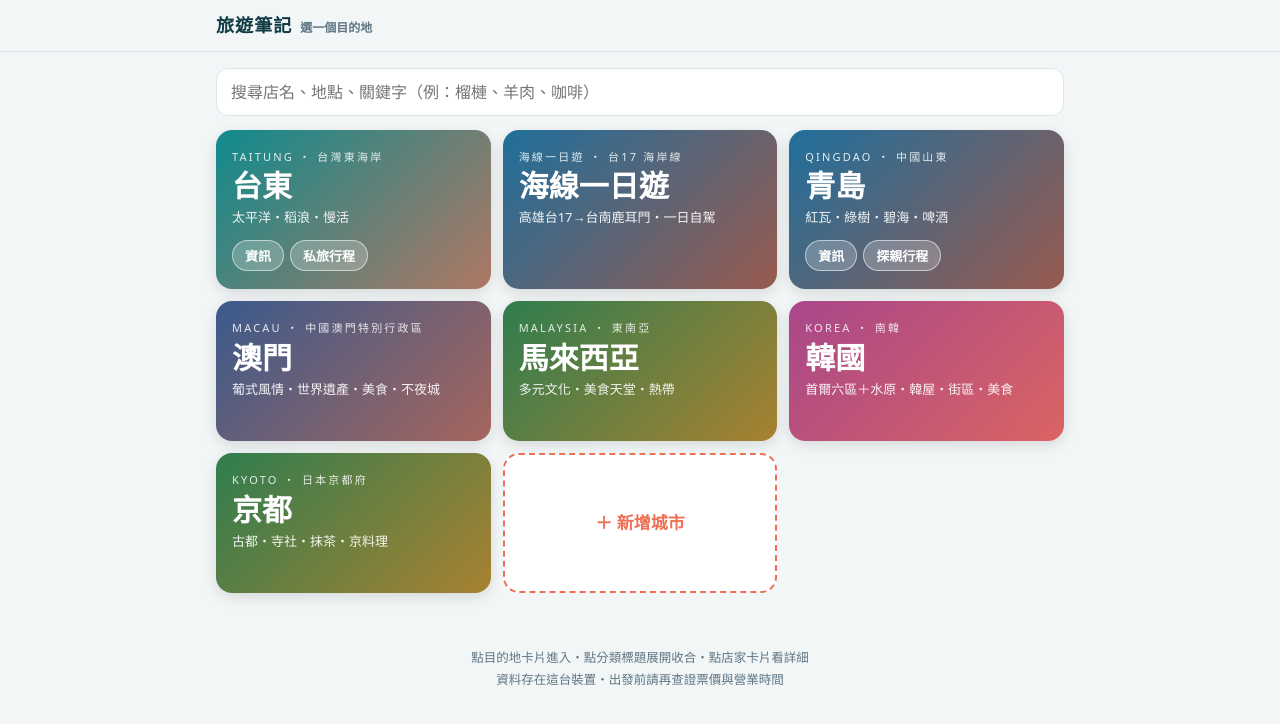
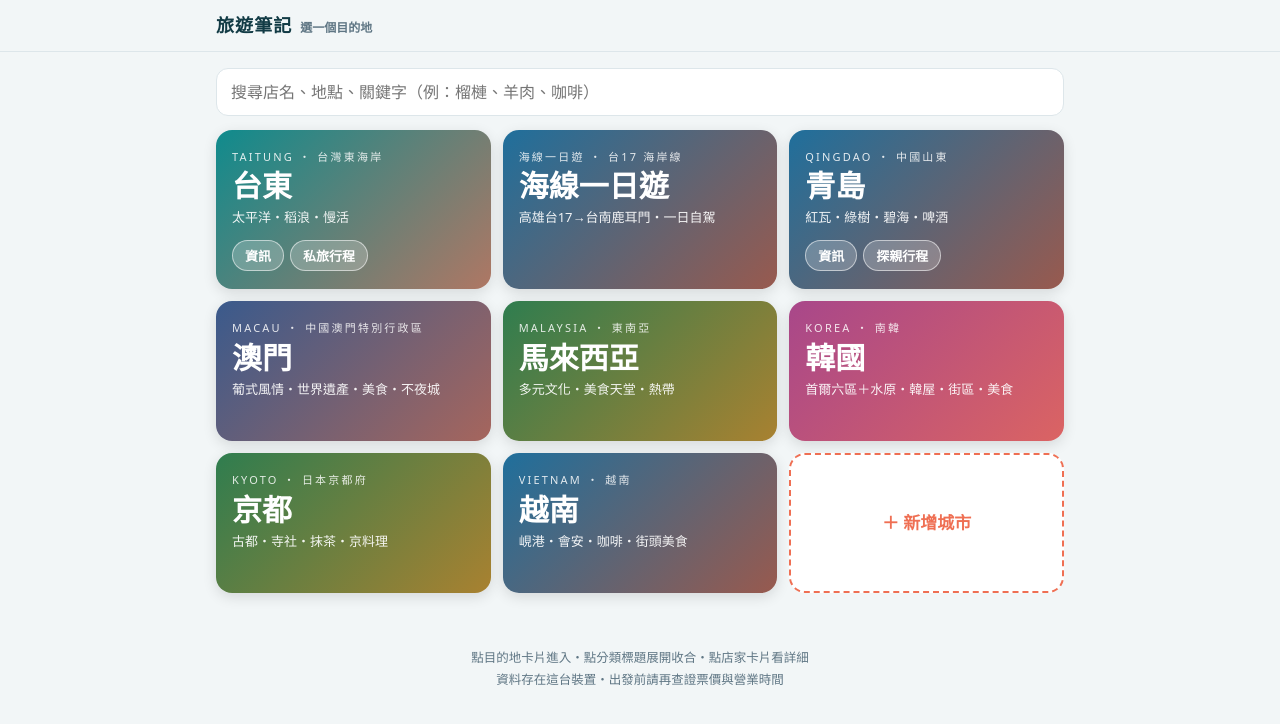
Before and after one commit to jerrychang0830-bot/index.html, a plain HTML site: page index.html in a window 1280 px wide. Drawn offline with nearby package versions, Linux system fonts and the light colour scheme.

Commit message:
新增越南頁（峴港、會安美食咖啡廳）
Co-Authored-By: Claude Sonnet 5.5 <noreply@anthropic.com>
Claude-Session: https://claude.ai/code/session_01YXb29Tc4PZeffmD6zTGrcX

```diff
--- a/index.html
+++ b/index.html
@@ -353,24 +353,11 @@ function tripQingdao(){return {eyebrow:"探親之旅 ・ 2026/12/24–28",title:
       {name:"怎麼挑",badge:"指南",note:"愛喝白酒→青雲琅（要排場）或中華貢（怕辣／節制）；養生・女性長輩・少喝烈酒→即墨老酒十年。"},
       {name:"哪裡買（近飯店）",badge:"購買點",note:"麥凱樂 B1 超市『山東特產／名酒專區』：即墨老酒 5／10／20 年禮盒＋琅琊台，¥150–280、保正品。備選：永旺東部店（原佳世客，逢年過節貨源最穩）、盒馬鮮生（萬象城店）、香港中路利群煙酒（急用現貨）。",detail:"認明包裝防偽碼、索取發票，優先大型連鎖。都在香港中路一帶、離飯店近。"}]},
     {tag:"台灣伴手禮",color:"gold",title:"台灣伴手禮・待購（回禮嶗山茶・NT$500 內）",items:[
-      {name:"對象與預算",badge:"指南",note:"小叔（70 多歲）、堂兄弟（30–50 歲）、姪女（10–18 歲）；每位一份、NT$500 內。70–90 歲長輩以茶類為主；姑姑看狀況，暫不計入。",detail:"以下價格為 2026/11/13 查到的網購或第三方標價，12 月前再核一次。"},
-      {name:"天仁茗茶 單罐散茶（金萱／凍頂 150g）",badge:"對等回茶",note:"對方送茶、你回茶最對等；大陸長輩認得天仁。約 NT$250–380。",detail:"直營門市直接說「500 內單罐散茶」，指定金萱／凍頂／特級綠茶；別買網路千元大禮盒。要個綠色手提袋。另有「特選高山烏龍茶 150g」，網路價格沒查到，到門市核對。"},
-      {name:"龍源茶品 臻藏黃金烏龍茶（150g）",badge:"茶類備選",note:"PChome 24h 標價 NT$359（原價 399），1 罐 150g。",detail:"產地與成分以包裝標示為準；價格出發前再核。"},
-      {name:"台灣茶人 比賽級金萱（清香・150g×2 包）",badge:"茶類備選",note:"PChome 24h 標價 NT$449（原價 499）。",detail:"產地與成分以包裝標示為準；價格出發前再核。"},
+      {name:"天仁茗茶 單罐散茶（金萱／凍頂 150g）",badge:"對等回茶",note:"對方送茶、你回茶最對等；大陸長輩認得天仁。約 NT$250–380。",detail:"直營門市直接說「500 內單罐散茶」，指定金萱／凍頂／特級綠茶；別買網路千元大禮盒。要個綠色手提袋。"},
       {name:"老楊方塊酥 樂遊台灣禮盒",badge:"分量足",note:"手提沉、不甜不膩，純烘烤麥香，長輩接受度高。約 NT$380。",detail:"嘉義老牌、非油炸；官方直營或量販買，避開機場／車站加價店。"},
       {name:"裕珍馨 奶油小酥餅禮盒（3／6 入）",badge:"喜慶漢餅",note:"台中大甲百年老字號，減糖不黏牙、紅金包裝大氣。約 NT$240–430。",detail:"直營店或百貨專櫃刷全台連線系統。"},
-      {name:"鼎泰豐 鳳梨酥禮盒（10 入）",badge:"點心備選",note:"momo 單盒標價 NT$490（市售價標 650）。",detail:"含乳蛋成分的糕點，入境以海關現場認定為準（沒找到官方明文）。"},
-      {name:"糖村 法式牛軋糖",badge:"點心備選",note:"價格沒查到，到官網或門市確認。",detail:"糖村介紹文提到用蛋白與法國奶油；入境判斷同上。"},
-      {name:"哪裡買（高雄・大寮就近）",badge:"購買點",note:"全聯（大寮區內就有）先看；要一站買齊往鳳山跑——大全聯鳳山店（原大潤發）或萬家福（原家樂福）；天仁單罐散茶到天仁茗茶鳳山門市。",detail:"更正：大寮沒有家樂福；大潤發已於 2025/8 併入全聯改名『大全聯』、家樂福量販 2026/7 改名『萬家福』。正常連鎖都明碼標價，按價買即可。"}]},
-    {tag:"台灣伴手禮",color:"gold",title:"台灣伴手禮・姪女／文創備選",items:[
-      {name:"義美 杏仁巧克力酥片 280g",badge:"姪女",note:"momo 促銷價 NT$112（市售價標 128，為 10 月活動價）；大陸網友曾在小紅書發文稱讚。",detail:"酥片易碎：手提不託運，外層加硬紙盒或氣泡袋。"},
-      {name:"來好 臺灣飽包（帆布可收納提袋）",badge:"文創備選",note:"NT$499；約 27×33cm 上漿薄帆布，可裝 A4，台灣設計製造，有小籠包／珍奶款。",detail:"折疊後大小與重量頁面沒寫。頁面：laihao.com.tw/products/ifft-fold-baobag"},
-      {name:"猴子設計 攤車磁鐵 DIY（來好）",badge:"文創備選",note:"NT$150；約 5.5×5.3×3cm、0.05kg，磁鐵／木合板／紙，台灣設計製造，建議 8 歲以上。",detail:"共九款：愛玉冰、珍奶攤、地瓜球、香雞排、古早味豆花、鹹酥雞、小籠包、糖葫蘆、臭豆腐。頁面：laihao.com.tw/products/diy-taiwan-night-market"}]},
-    {tag:"台灣伴手禮",color:"ink",title:"台灣伴手禮・已剔除與出發前核對",items:[
-      {name:"已剔除",badge:"不帶",note:"野生烏魚子（入境風險，你決定不帶）；圍巾手套（MUJI、UNIQLO 多為中國製或混紡，不符條件）；襪子（不當主禮）；黑熊系列、零錢包、洋芋片（你沒再列入，視為剔除）。"},
-      {name:"入境規定",badge:"核對",note:"肉類及其製品禁止攜帶入境，肉鬆類要避開；含乳蛋的糕點以海關現場認定為準（第三方資料，沒找到官方明文）。茶葉入境尚未查證。",detail:"出發前再到海關公告確認。"},
-      {name:"送禮禁忌",badge:"避開",note:"避開鐘錶、數字 4 的組合、鞋子、手帕、帽子、鏡子、刀剪、純黑或純白的禮物。"},
-      {name:"價格待核",badge:"核對",note:"以上多為 2026/11/13 的網購或第三方標價，12 月前再核；糖村牛軋糖、天仁特選高山烏龍茶價格尚未查到。"}]},
+      {name:"野生烏魚子禮盒（8–10 片）",badge:"有面子",note:"大陸稀有、自帶高級感，撕開即食，配酒配茶都行。約 NT$450–500。",detail:"台北迪化街老店（黃長生／李日勝）；高雄可到三鳳中街找有店面、能開發票的行號。"},
+      {name:"哪裡買（高雄・大寮就近）",badge:"購買點",note:"全聯（大寮區內就有）先看；要一站買齊往鳳山跑——大全聯鳳山店（原大潤發）或萬家福（原家樂福）；天仁單罐散茶到天仁茗茶鳳山門市；烏魚子到三鳳中街年貨街。",detail:"更正：大寮沒有家樂福；大潤發已於 2025/8 併入全聯改名『大全聯』、家樂福量販 2026/7 改名『萬家福』。正常連鎖都明碼標價，按價買即可。"}]},
     {tag:"提醒",color:"ink",title:"探親・注意事項",items:[
       {name:"證件",badge:"必備",note:"台胞證等證件出發前確認。"},
       {name:"禦寒裝備",badge:"重要",note:"長版防風羽絨、發熱衣、防滑靴；毛帽、厚圍巾、手套、口罩。海邊沒戴手套帽子會迅速凍僵。",detail:"12/24–28 平均約 -1°C～6°C，海風強。"},
@@ -504,8 +491,25 @@ function seed(){return{active:0,updated:"2026-10-20",cities:[
   macauCity(),
   malaysiaCity(),
   koreaCity(),
-  kyotoCity()
+  kyotoCity(),
+  vietnamCity()
 ]};}
+
+function vietnamCity(){return {eyebrow:"VIETNAM ・ 越南",title:"越南",sub:"峴港・會安・咖啡・街頭美食",theme:"sea",
+   highlight:"貨幣：越盾 VND ・ 目前收錄：峴港（美溪沙灘與市區）、會安古鎮 ・ 美食咖啡廳優先",
+   sections:[
+    {tag:"必吃",color:"accent",title:"必吃・峴港（美溪沙灘與市區）",items:[
+      {name:"Mì Quảng Bà Mua（美溪）",badge:"廣南麵",note:"必點廣南麵（綜合或鮮蝦豬肉口味）。評價兩極，Google 3.6。",detail:"地址：05 Mỹ Khê 5, An Hải, Đà Nẵng。營業 06:00–21:30。約 45,000–75,000 VND（約 NT$60–100）。Google 評分 3.6（466 則）。另有其他分店（如 153 Võ Văn Kiệt），訂位或導航前先確認分店地址。",q:"Mì Quảng Bà Mua 05 Mỹ Khê 5 Đà Nẵng"},
+      {name:"Cộng Cà Phê（An Thượng 店）",badge:"咖啡",note:"必點椰子咖啡冰沙（Cốt Dừa Cà Phê）。在美溪 An Thượng 一帶。",detail:"地址：An Thượng 6 Hoàng Kế Viêm, Đà Nẵng。營業 07:30–23:30。約 55,000–65,000 VND（約 NT$75–90）。Google 評分 4.3（731 則）。部分評論提到某些分店只收現金，備越盾現金。",q:"Cộng Cà Phê An Thượng 6 Hoàng Kế Viêm Đà Nẵng"},
+      {name:"Cộng Cà Phê（漢江河畔店）",badge:"咖啡",note:"必點椰子咖啡冰沙。在漢江河畔的市區，不在美溪沙灘。",detail:"地址：98-96 Bạch Đằng, Hải Châu, Đà Nẵng。營業 07:00–23:30。約 55,000–65,000 VND（約 NT$75–90）。Google 評分 4.1（10,269 則）。部分評論提到某些分店只收現金，備越盾現金。",q:"Cộng Cà Phê 98-96 Bạch Đằng Hải Châu Đà Nẵng"}]},
+    {tag:"必吃",color:"accent",title:"必吃・會安古鎮",items:[
+      {name:"Bánh Mì Phượng",badge:"法包",note:"法包名店。必點綜合招牌法包（#3 Bread Mixed）或烤豬肉肝醬法包。",detail:"地址：2b Phan Châu Trinh, Hội An。營業 06:30–21:00。約 35,000–50,000 VND（約 NT$45–65）。Google 評分 4.3（17,013 則）。",q:"Bánh Mì Phượng 2b Phan Châu Trinh Hội An"},
+      {name:"Faifo Coffee",badge:"屋頂咖啡",note:"古鎮屋頂咖啡。必點粉紅鹽起司咖啡（Faifo Special）或蛋咖啡（Egg Coffee）；三樓露台可俯瞰黃牆黑瓦屋頂，原文建議傍晚夕陽時分前往。",detail:"地址：130 Trần Phú, Old Town, Hội An。營業 07:30–21:00。約 50,000–70,000 VND（約 NT$70–95）。Google 評分 4.1（4,050 則）。",q:"Faifo Coffee 130 Trần Phú Hội An"}]},
+    {tag:"提醒",color:"gold",title:"行前提醒",items:[
+      {name:"會安古鎮門票",badge:"待查證",note:"進入會安古鎮核心區需購買古鎮門票，120,000 VND。",detail:"取自 Google 回覆，未查證，出發前確認價格與購票方式。"},
+      {name:"備越盾現金",badge:"",note:"部分 Google 評論提到 Cộng Cà Phê 某些分店只收現金。"},
+      {name:"資料來源與核對",badge:"",note:"地址、營業時間、評分為 Google 地點資料（2026/11/27 核對）。",detail:"必點與價位取自 Google 回覆，未重新查證，出發前再確認。"}]}
+   ]};}
 
 function macauCity(){return {eyebrow:"MACAU ・ 中國澳門特別行政區",title:"澳門",sub:"葡式風情・世界遺產・美食・不夜城",theme:"night",
    highlight:"貨幣：澳門元 MOP（港幣通用，人民幣 1:1 計） ・ 台灣護照／台胞證免簽 30 天 ・ 本島、氹仔、路環三區",
@@ -708,7 +712,8 @@ var DEST_TABLE=[
   {name:"澳門",titles:{"澳門":"資訊"}},
   {name:"馬來西亞",titles:{"馬來西亞":"資訊"}},
   {name:"韓國",titles:{"韓國":"資訊"}},
-  {name:"京都",titles:{"京都":"資訊"}}
+  {name:"京都",titles:{"京都":"資訊"}},
+  {name:"越南",titles:{"越南":"資訊"}}
 ];
 function dests(){
   var out=[],used={};
```
